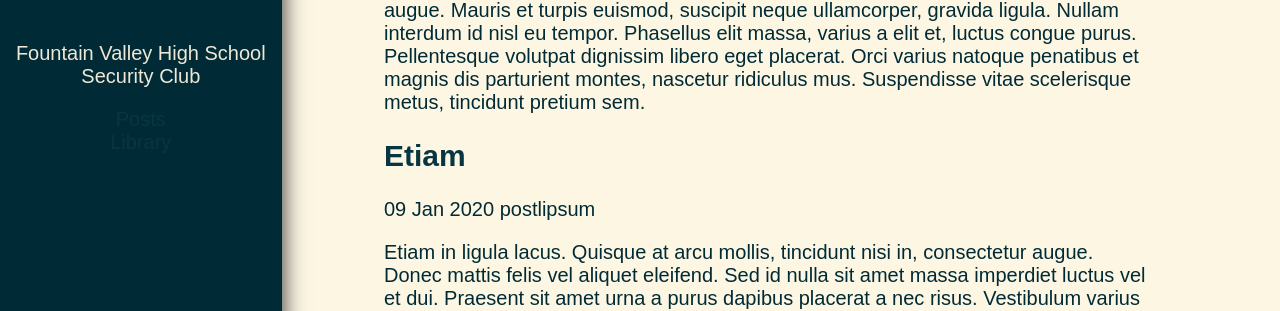
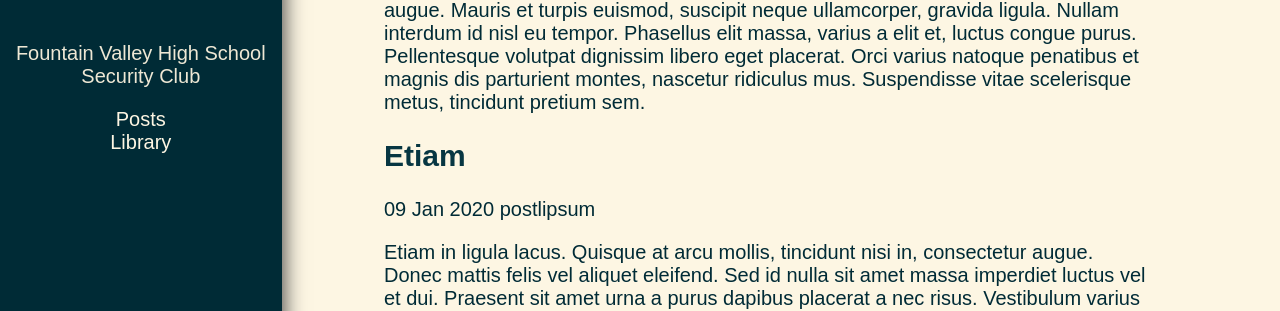
Before and after one commit to FVHSsec/fvhssec.github.io, a Jekyll site: the page built from index.md, in a window 1280 px wide. Shown: the part 252-563 px from the top of the page. Built offline with Jekyll 4.4.1, drawn with Linux system fonts in a browser that asks for light colours.

Commit message:
Update overlay.css

```diff
--- a/assets/css/overlay.css
+++ b/assets/css/overlay.css
@@ -37,6 +37,13 @@
     .description {
         display : none;
      }
+    .posts-link {
+    	content : "P";
+    }
+
+	.library-link {
+		content : "L";
+	}
 }
 .description {
     color : var(--sol-base2);
@@ -49,7 +56,7 @@
     list-style-type : none;
 }
 
-#sidebar-menu .menu-link {
+#sidebar-menu #menu-link {
     text-decoration : none;
     text-align : center;
     color : var(--sol-base3);
```
